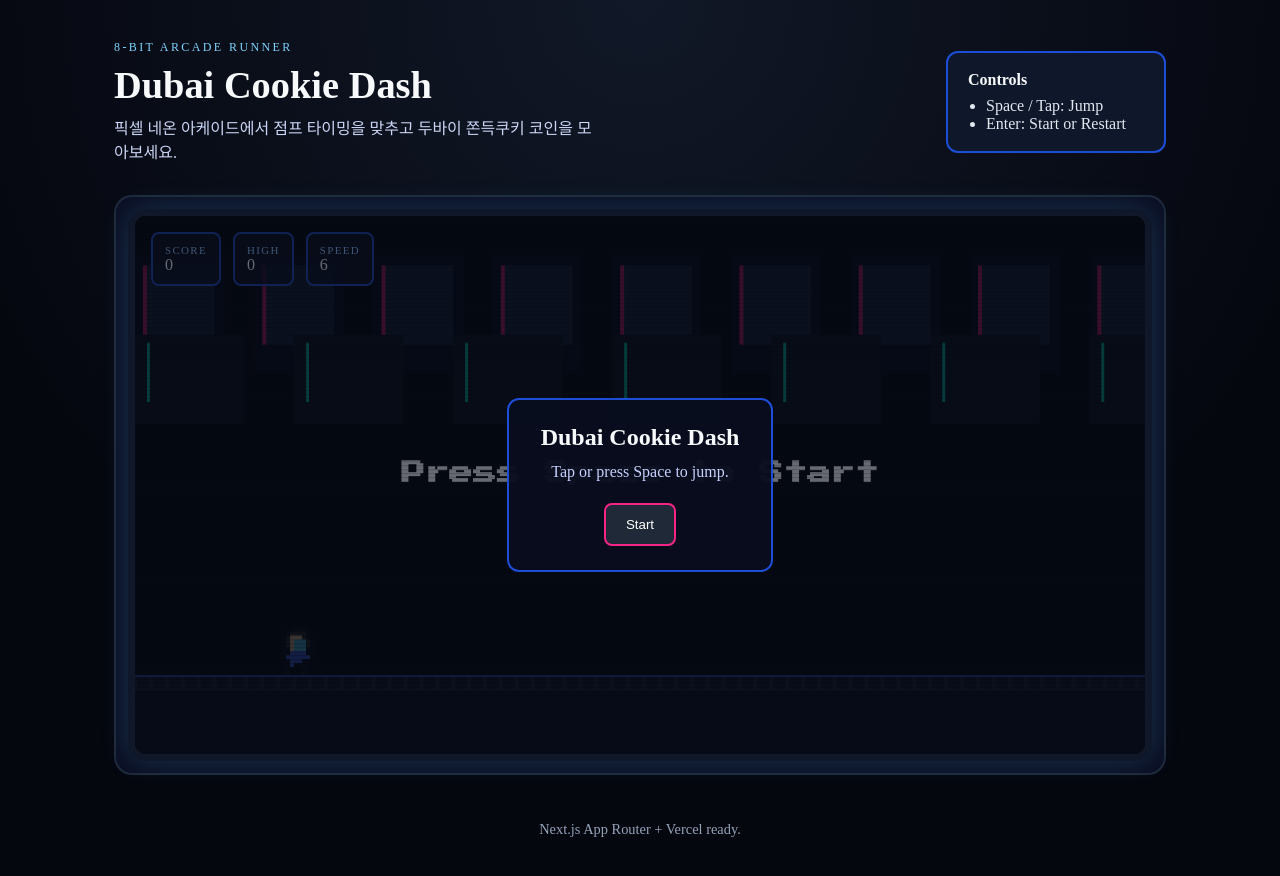
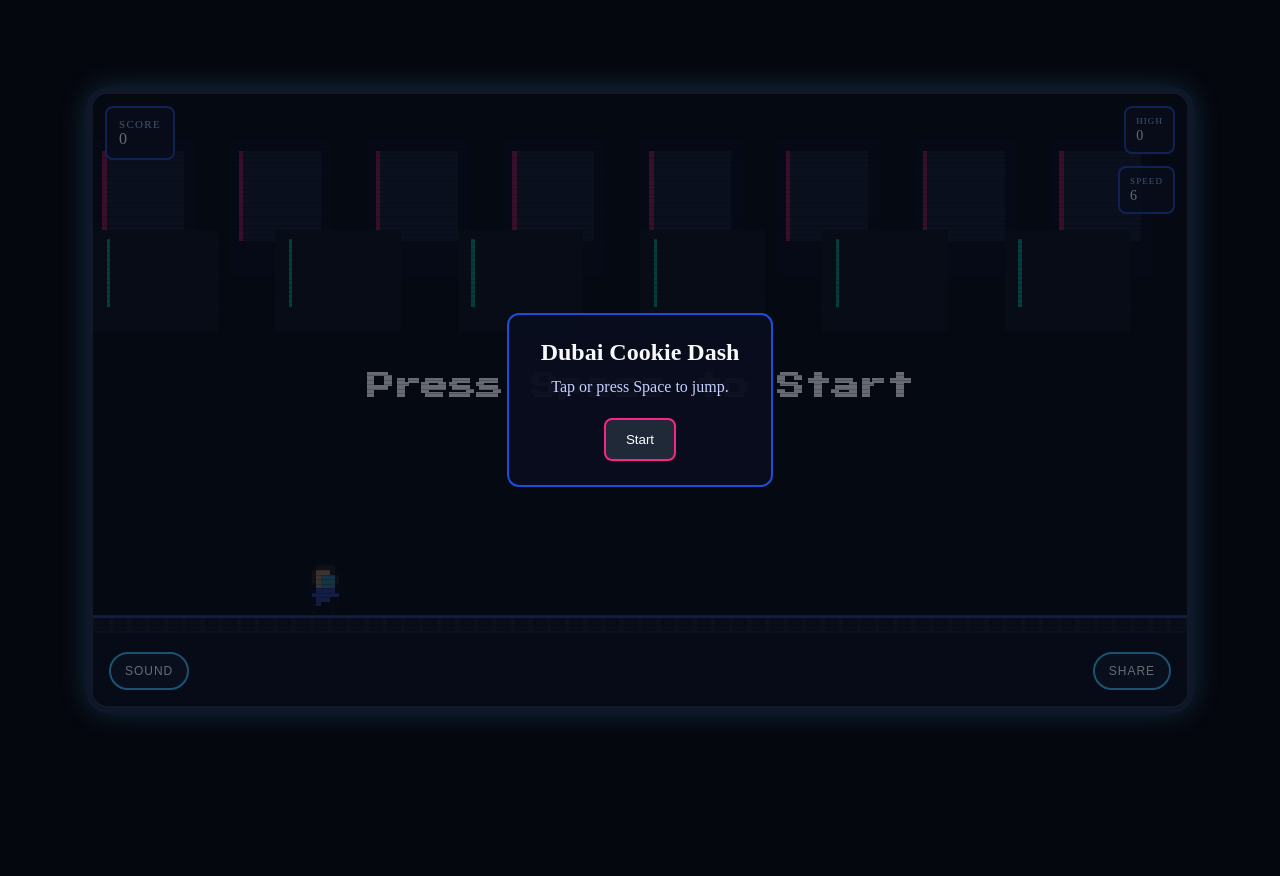
Before and after one commit to HariFatherKR/codex-game-1, a Next.js app: page / in a window 1280 px wide. Shown: the top 876 px of the page. After the commit the page ends 800 px from the top, so only its background shows below. Built offline with nearby package versions, Linux system fonts and the light colour scheme.

Commit message:
Implement dual-aspect ratio game layout

```diff
--- a/app/globals.css
+++ b/app/globals.css
@@ -9,104 +9,90 @@
   box-sizing: border-box;
 }
 
+html,
+body {
+  height: 100%;
+}
+
 body {
   margin: 0;
   background: radial-gradient(circle at top, #111827 0%, #05070f 65%);
-  min-height: 100vh;
+  min-height: 100svh;
+  overflow: hidden;
 }
 
-.page {
-  max-width: 1100px;
-  margin: 0 auto;
-  padding: 40px 24px 64px;
+.game-stage {
+  width: 100vw;
+  min-height: 100svh;
   display: flex;
-  flex-direction: column;
-  gap: 32px;
-}
-
-.hero {
-  display: flex;
-  flex-direction: column;
-  gap: 16px;
-}
-
-@media (min-width: 900px) {
-  .hero {
-    flex-direction: row;
-    align-items: center;
-    justify-content: space-between;
-  }
-}
-
-.eyebrow {
-  text-transform: uppercase;
-  letter-spacing: 0.2em;
-  font-size: 12px;
-  color: #7dd3fc;
-  margin: 0;
-}
-
-h1 {
-  margin: 8px 0;
-  font-size: clamp(2rem, 3vw, 3rem);
-}
-
-.subtitle {
-  margin: 0;
-  color: #cbd5f5;
-  max-width: 480px;
-}
-
-.hero-card {
-  background: #0f172a;
-  border: 2px solid #1d4ed8;
-  border-radius: 12px;
-  padding: 18px 20px;
-  min-width: 220px;
-}
-
-.hero-card p {
-  margin: 0 0 8px 0;
-  font-weight: 600;
-}
-
-.hero-card ul {
-  margin: 0;
-  padding-left: 18px;
-  color: #e2e8f0;
-}
-
-.game-section {
-  border-radius: 18px;
-  background: #0b0f24;
-  padding: 16px;
-  border: 2px solid #1e293b;
+  align-items: center;
+  justify-content: center;
+  background: #05070f;
+  overflow: hidden;
 }
 
 .game-shell {
   position: relative;
-  border-radius: 14px;
   overflow: hidden;
-  height: min(68vh, 560px);
-  min-height: 380px;
   outline: none;
+  width: 100vw;
+  height: 100svh;
+  border-radius: 0;
   border: 3px solid #111827;
   box-shadow: 0 0 0 4px #0f172a, 0 0 30px rgba(76, 201, 240, 0.25);
+  touch-action: manipulation;
+  user-select: none;
+}
+
+.game-shell[data-mode='desktop'] {
+  width: min(1100px, calc(100vw - 48px), calc((100svh - 48px) * 16 / 9));
+  aspect-ratio: 16 / 9;
+  height: auto;
+  border-radius: 18px;
 }
 
 .game-canvas {
   width: 100%;
   height: 100%;
   display: block;
+  image-rendering: pixelated;
 }
 
-.hud {
+.hud-layer {
   position: absolute;
-  top: 16px;
-  left: 16px;
+  inset: 0;
+  z-index: 2;
+  pointer-events: none;
+}
+
+.hud-row {
+  position: absolute;
   display: flex;
   gap: 12px;
-  z-index: 2;
+  align-items: center;
+  pointer-events: auto;
+}
+
+.hud-top-left {
+  top: calc(12px + env(safe-area-inset-top));
+  left: calc(12px + env(safe-area-inset-left));
+}
+
+.hud-top-right {
+  top: calc(12px + env(safe-area-inset-top));
+  right: calc(12px + env(safe-area-inset-right));
+  flex-direction: column;
+  align-items: flex-end;
+}
+
+.hud-bottom-left {
+  bottom: calc(16px + env(safe-area-inset-bottom));
+  left: calc(16px + env(safe-area-inset-left));
+}
+
+.hud-bottom-right {
+  bottom: calc(16px + env(safe-area-inset-bottom));
+  right: calc(16px + env(safe-area-inset-right));
 }
 
 .hud-block {
@@ -114,6 +100,18 @@ h1 {
   padding: 10px 12px;
   border-radius: 8px;
   border: 2px solid #1e40af;
+}
+
+.hud-block--mini {
+  padding: 8px 10px;
+}
+
+.hud-block--mini .hud-label {
+  font-size: 9px;
+}
+
+.hud-block--mini .hud-value {
+  font-size: 14px;
 }
 
 .hud-label {
@@ -127,6 +125,22 @@ h1 {
 .hud-value {
   font-size: 16px;
   font-weight: 400;
+}
+
+.hud-button {
+  background: rgba(15, 23, 42, 0.9);
+  border: 2px solid #38bdf8;
+  color: #f8fafc;
+  padding: 10px 14px;
+  border-radius: 999px;
+  font-size: 12px;
+  letter-spacing: 0.08em;
+  text-transform: uppercase;
+  cursor: pointer;
+}
+
+.hud-button:active {
+  transform: translateY(1px);
 }
 
 .overlay {
@@ -177,9 +191,3 @@ h1 {
   font-size: 12px;
   color: #94a3b8;
 }
-
-.footer {
-  text-align: center;
-  color: #94a3b8;
-  font-size: 0.9rem;
-}
--- a/app/page.tsx
+++ b/app/page.tsx
@@ -2,30 +2,8 @@ import GameCanvas from '@/components/GameCanvas';
 
 export default function HomePage() {
   return (
-    <main className="page">
-      <header className="hero">
-        <div>
-          <p className="eyebrow">8-bit Arcade Runner</p>
-          <h1>Dubai Cookie Dash</h1>
-          <p className="subtitle">
-            픽셀 네온 아케이드에서 점프 타이밍을 맞추고 두바이 쫀득쿠키 코인을
-            모아보세요.
-          </p>
-        </div>
-        <div className="hero-card">
-          <p>Controls</p>
-          <ul>
-            <li>Space / Tap: Jump</li>
-            <li>Enter: Start or Restart</li>
-          </ul>
-        </div>
-      </header>
-      <section className="game-section">
-        <GameCanvas />
-      </section>
-      <footer className="footer">
-        <p>Next.js App Router + Vercel ready.</p>
-      </footer>
+    <main className="game-stage">
+      <GameCanvas />
     </main>
   );
 }
--- a/components/GameCanvas.tsx
+++ b/components/GameCanvas.tsx
@@ -1,14 +1,7 @@
 'use client';
 
-import { useEffect, useRef, useState } from 'react';
-import {
-  COIN_MAX_GAP,
-  COIN_MIN_GAP,
-  GAME_HEIGHT,
-  GAME_WIDTH,
-  OBSTACLE_MAX_GAP,
-  OBSTACLE_MIN_GAP
-} from '@/lib/game/constants';
+import { useEffect, useMemo, useRef, useState } from 'react';
+import { createGameConfig } from '@/lib/game/constants';
 import {
   checkCoinCollision,
   checkRectCollision,
@@ -24,7 +17,7 @@ import {
   resetSpeed,
   updatePlayer
 } from '@/lib/game/engine';
-import type { Coin, GameStatus, Obstacle, Player } from '@/lib/game/types';
+import type { Coin, GameConfig, GameStatus, Obstacle, Player } from '@/lib/game/types';
 import { readHighScore, writeHighScore } from '@/lib/game/storage';
 
 const randomRange = (min: number, max: number): number => min + Math.random() * (max - min);
@@ -36,30 +29,34 @@ export default function GameCanvas() {
   const playerRef = useRef<Player | null>(null);
   const coinsRef = useRef<Coin[]>([]);
   const obstaclesRef = useRef<Obstacle[]>([]);
-  const speedRef = useRef<number>(resetSpeed());
+  const speedRef = useRef<number>(0);
   const scoreRef = useRef<number>(0);
   const statusRef = useRef<GameStatus>('READY');
-  const coinTimerRef = useRef<number>(randomRange(COIN_MIN_GAP, COIN_MAX_GAP));
-  const obstacleTimerRef = useRef<number>(randomRange(OBSTACLE_MIN_GAP, OBSTACLE_MAX_GAP));
+  const coinTimerRef = useRef<number>(0);
+  const obstacleTimerRef = useRef<number>(0);
   const hudTimerRef = useRef<number>(0);
   const lastObstacleTypeRef = useRef<Obstacle['type'] | null>(null);
   const backgroundOffsetRef = useRef<number>(0);
   const animationTimeRef = useRef<number>(0);
+  const configRef = useRef<GameConfig>(createGameConfig(false));
 
+  const [isMobile, setIsMobile] = useState(false);
   const [score, setScore] = useState(0);
   const [highScore, setHighScore] = useState(0);
-  const [speedDisplay, setSpeedDisplay] = useState<number>(Math.round(speedRef.current));
+  const [speedDisplay, setSpeedDisplay] = useState<number>(0);
   const [status, setStatus] = useState<GameStatus>('READY');
 
-  const resetGame = (canvas: HTMLCanvasElement) => {
-    const groundY = getGroundY(canvas.height);
-    playerRef.current = createPlayer(groundY);
+  const config = useMemo(() => createGameConfig(isMobile), [isMobile]);
+
+  const resetGame = (canvas: HTMLCanvasElement, nextConfig: GameConfig) => {
+    const groundY = getGroundY(canvas.height, nextConfig);
+    playerRef.current = createPlayer(groundY, nextConfig);
     coinsRef.current = [];
     obstaclesRef.current = [];
-    speedRef.current = resetSpeed();
+    speedRef.current = resetSpeed(nextConfig);
     scoreRef.current = 0;
-    coinTimerRef.current = randomRange(COIN_MIN_GAP, COIN_MAX_GAP);
-    obstacleTimerRef.current = randomRange(OBSTACLE_MIN_GAP, OBSTACLE_MAX_GAP);
+    coinTimerRef.current = randomRange(nextConfig.coin.minGap, nextConfig.coin.maxGap);
+    obstacleTimerRef.current = randomRange(nextConfig.obstacle.minGap, nextConfig.obstacle.maxGap);
     lastObstacleTypeRef.current = null;
     backgroundOffsetRef.current = 0;
     animationTimeRef.current = 0;
@@ -80,7 +77,7 @@ export default function GameCanvas() {
     if (!canvas) {
       return;
     }
-    resetGame(canvas);
+    resetGame(canvas, configRef.current);
     statusRef.current = 'RUNNING';
     setStatus('RUNNING');
   };
@@ -109,12 +106,34 @@ export default function GameCanvas() {
     if (!player) {
       return;
     }
-    jumpPlayer(player);
+    jumpPlayer(player, configRef.current);
   };
 
   useEffect(() => {
     setHighScore(readHighScore());
   }, []);
+
+  useEffect(() => {
+    const mediaQuery = window.matchMedia('(max-width: 767px)');
+    const updateMatch = () => {
+      setIsMobile(mediaQuery.matches);
+    };
+    updateMatch();
+    mediaQuery.addEventListener('change', updateMatch);
+    return () => {
+      mediaQuery.removeEventListener('change', updateMatch);
+    };
+  }, []);
+
+  useEffect(() => {
+    configRef.current = config;
+    const canvas = canvasRef.current;
+    if (canvas) {
+      canvas.width = config.baseWidth;
+      canvas.height = config.baseHeight;
+      resetGame(canvas, config);
+    }
+  }, [config]);
 
   useEffect(() => {
     const canvas = canvasRef.current;
@@ -127,17 +146,13 @@ export default function GameCanvas() {
     }
 
     const resizeCanvas = () => {
-      const parent = canvas.parentElement;
-      if (!parent) {
-        return;
-      }
-      const { width, height } = parent.getBoundingClientRect();
-      canvas.width = width;
-      canvas.height = height;
+      const activeConfig = configRef.current;
+      canvas.width = activeConfig.baseWidth;
+      canvas.height = activeConfig.baseHeight;
       if (!playerRef.current) {
-        resetGame(canvas);
+        resetGame(canvas, activeConfig);
       } else {
-        const groundY = getGroundY(canvas.height);
+        const groundY = getGroundY(canvas.height, activeConfig);
         playerRef.current.y = groundY - playerRef.current.height;
       }
     };
@@ -166,33 +181,35 @@ export default function GameCanvas() {
 
       if (statusRef.current === 'RUNNING' && playerRef.current) {
         const player = playerRef.current;
-        const groundY = getGroundY(canvas.height);
-        updatePlayer(player, delta, groundY);
+        const activeConfig = configRef.current;
+        const groundY = getGroundY(canvas.height, activeConfig);
+        updatePlayer(player, delta, groundY, activeConfig);
 
-        speedRef.current = increaseSpeed(speedRef.current, delta);
+        speedRef.current = increaseSpeed(speedRef.current, delta, activeConfig);
         animationTimeRef.current += delta;
         backgroundOffsetRef.current += speedRef.current * delta * 24;
         coinTimerRef.current -= delta;
         obstacleTimerRef.current -= delta;
 
         if (coinTimerRef.current <= 0) {
-          coinsRef.current.push(createCoin(canvas.width, groundY));
-          coinTimerRef.current = randomRange(COIN_MIN_GAP, COIN_MAX_GAP);
+          coinsRef.current.push(createCoin(canvas.width, groundY, activeConfig));
+          coinTimerRef.current = randomRange(activeConfig.coin.minGap, activeConfig.coin.maxGap);
         }
         if (obstacleTimerRef.current <= 0) {
           const lastObstacle = obstaclesRef.current[obstaclesRef.current.length - 1];
-          const minDistance = 180;
+          const minDistance = activeConfig.obstacle.minDistance;
           if (!lastObstacle || lastObstacle.x < canvas.width - minDistance) {
             const nextObstacle = createObstacle(
               canvas.width,
               groundY,
-              lastObstacleTypeRef.current
+              lastObstacleTypeRef.current,
+              activeConfig
             );
             obstaclesRef.current.push(nextObstacle);
             lastObstacleTypeRef.current = nextObstacle.type;
           }
-          const minGap = Math.max(0.9, OBSTACLE_MIN_GAP - speedRef.current * 0.02);
-          const maxGap = Math.max(1.4, OBSTACLE_MAX_GAP - speedRef.current * 0.02);
+          const minGap = Math.max(0.9, activeConfig.obstacle.minGap - speedRef.current * 0.02);
+          const maxGap = Math.max(1.4, activeConfig.obstacle.maxGap - speedRef.current * 0.02);
           obstacleTimerRef.current = randomRange(minGap, maxGap);
         }
 
@@ -205,7 +222,7 @@ export default function GameCanvas() {
         coinsRef.current.forEach((coin) => {
           if (!coin.collected && checkCoinCollision(player, coin)) {
             coin.collected = true;
-            scoreRef.current += getScoreForCoin();
+            scoreRef.current += getScoreForCoin(activeConfig);
             setScore(scoreRef.current);
           }
         });
@@ -226,7 +243,7 @@ export default function GameCanvas() {
 
       const render = () => {
         context.clearRect(0, 0, canvas.width, canvas.height);
-        const groundY = getGroundY(canvas.height);
+        const groundY = getGroundY(canvas.height, configRef.current);
 
         context.imageSmoothingEnabled = false;
         drawBackground(context, canvas.width, canvas.height, groundY, backgroundOffsetRef.current);
@@ -288,7 +305,8 @@ export default function GameCanvas() {
   return (
     <div
       className="game-shell"
-      role="button"
+      data-mode={isMobile ? 'mobile' : 'desktop'}
+      role="application"
       tabIndex={0}
       onPointerDown={handleJump}
       onKeyDown={(event) => {
@@ -298,28 +316,64 @@ export default function GameCanvas() {
         }
       }}
     >
-      <div className="hud">
+      <div className="hud-layer">
+        <div className="hud-row hud-top-left">
           <div className="hud-block">
             <span className="hud-label">Score</span>
             <span className="hud-value">{score}</span>
           </div>
-        <div className="hud-block">
+        </div>
+        <div className="hud-row hud-top-right">
+          <div className="hud-block hud-block--mini">
             <span className="hud-label">High</span>
             <span className="hud-value">{highScore}</span>
           </div>
-        <div className="hud-block">
+          <div className="hud-block hud-block--mini">
             <span className="hud-label">Speed</span>
             <span className="hud-value">{speedDisplay}</span>
           </div>
         </div>
-      <canvas ref={canvasRef} className="game-canvas" width={GAME_WIDTH} height={GAME_HEIGHT} />
+        <div className="hud-row hud-bottom-left">
+          <button
+            type="button"
+            className="hud-button"
+            onPointerDown={(event) => event.stopPropagation()}
+            onClick={(event) => event.stopPropagation()}
+          >
+            Sound
+          </button>
+        </div>
+        <div className="hud-row hud-bottom-right">
+          <button
+            type="button"
+            className="hud-button"
+            onPointerDown={(event) => event.stopPropagation()}
+            onClick={(event) => event.stopPropagation()}
+          >
+            Share
+          </button>
+        </div>
+      </div>
+      <canvas
+        ref={canvasRef}
+        className="game-canvas"
+        width={config.baseWidth}
+        height={config.baseHeight}
+      />
       {status === 'GAME_OVER' ? (
         <div className="overlay">
           <div className="overlay-panel">
             <h2>Game Over</h2>
             <p>Score: {score}</p>
             <p>High Score: {highScore}</p>
-            <button type="button" onClick={restartGame}>
+            <button
+              type="button"
+              onPointerDown={(event) => event.stopPropagation()}
+              onClick={(event) => {
+                event.stopPropagation();
+                restartGame();
+              }}
+            >
               Restart
             </button>
             <span className="hint">Press Enter or tap to restart</span>
@@ -331,7 +385,14 @@ export default function GameCanvas() {
           <div className="overlay-panel">
             <h2>Dubai Cookie Dash</h2>
             <p>Tap or press Space to jump.</p>
-            <button type="button" onClick={startGame}>
+            <button
+              type="button"
+              onPointerDown={(event) => event.stopPropagation()}
+              onClick={(event) => {
+                event.stopPropagation();
+                startGame();
+              }}
+            >
               Start
             </button>
           </div>
--- a/lib/game/constants.ts
+++ b/lib/game/constants.ts
@@ -1,37 +1,87 @@
-export const GAME_WIDTH = 960;
-export const GAME_HEIGHT = 540;
-export const GROUND_HEIGHT = 80;
+import type { GameConfig } from './types';
 
-export const PLAYER_WIDTH = 48;
-export const PLAYER_HEIGHT = 48;
-export const PLAYER_X = 140;
-
-export const GRAVITY = 2200;
-export const JUMP_FORCE = 760;
-
-export const BASE_SPEED = 6;
-export const MAX_SPEED = 20;
-export const SPEED_RAMP = 0.35;
-
-export const COIN_SIZE = 24;
-export const COIN_SCORE = 10;
-
-export const OBSTACLE_MIN_GAP = 1.2;
-export const OBSTACLE_MAX_GAP = 2.4;
-export const COIN_MIN_GAP = 1.0;
-export const COIN_MAX_GAP = 2.0;
-
-export const BIKE_OBSTACLE = {
-  width: 32,
-  height: 24
+const DESKTOP_BASE = {
+  baseWidth: 960,
+  baseHeight: 540
 };
 
-export const CAR_OBSTACLE = {
-  width: 48,
-  height: 24
+const MOBILE_BASE = {
+  baseWidth: 360,
+  baseHeight: 640
 };
 
-export const SCOOTER_OBSTACLE = {
-  width: 28,
-  height: 20
+const BASE_CONFIG: GameConfig = {
+  ...DESKTOP_BASE,
+  groundHeight: 80,
+  player: {
+    width: 48,
+    height: 48,
+    x: 180
+  },
+  physics: {
+    gravity: 2200,
+    jumpForce: 760
+  },
+  speed: {
+    base: 6,
+    max: 20,
+    ramp: 0.35
+  },
+  coin: {
+    size: 24,
+    score: 10,
+    liftOptions: [60, 110],
+    minGap: 1.0,
+    maxGap: 2.0
+  },
+  obstacle: {
+    minGap: 1.2,
+    maxGap: 2.4,
+    minDistance: 180,
+    sizes: {
+      BIKE: {
+        width: 32,
+        height: 24
+      },
+      CAR: {
+        width: 48,
+        height: 24
+      },
+      SCOOTER: {
+        width: 28,
+        height: 20
+      }
+    }
+  }
 };
+
+export const createGameConfig = (isMobile: boolean): GameConfig => {
+  if (!isMobile) {
+    return BASE_CONFIG;
+  }
+
+  return {
+    ...BASE_CONFIG,
+    ...MOBILE_BASE,
+    player: {
+      ...BASE_CONFIG.player,
+      x: 110
+    },
+    physics: {
+      ...BASE_CONFIG.physics,
+      jumpForce: 840
+    },
+    coin: {
+      ...BASE_CONFIG.coin,
+      liftOptions: [70, 140, 210],
+      minGap: 1.1,
+      maxGap: 2.2
+    },
+    obstacle: {
+      ...BASE_CONFIG.obstacle,
+      minGap: 1.3,
+      maxGap: 2.6,
+      minDistance: 220
+    }
+  };
+};
--- a/lib/game/engine.ts
+++ b/lib/game/engine.ts
@@ -1,44 +1,34 @@
-import {
-  BASE_SPEED,
-  COIN_SIZE,
-  COIN_SCORE,
-  BIKE_OBSTACLE,
-  CAR_OBSTACLE,
-  GROUND_HEIGHT,
-  GRAVITY,
-  JUMP_FORCE,
-  MAX_SPEED,
-  PLAYER_HEIGHT,
-  PLAYER_WIDTH,
-  SCOOTER_OBSTACLE,
-  PLAYER_X,
-  SPEED_RAMP
-} from './constants';
-import type { Coin, GameSnapshot, Obstacle, Player } from './types';
+import type { Coin, GameConfig, GameSnapshot, Obstacle, Player } from './types';
 
 let objectId = 0;
 
-export const createPlayer = (groundY: number): Player => ({
-  x: PLAYER_X,
-  y: groundY - PLAYER_HEIGHT,
-  width: PLAYER_WIDTH,
-  height: PLAYER_HEIGHT,
+export const createPlayer = (groundY: number, config: GameConfig): Player => ({
+  x: config.player.x,
+  y: groundY - config.player.height,
+  width: config.player.width,
+  height: config.player.height,
   velocityY: 0,
   isGrounded: true
 });
 
-export const getGroundY = (height: number): number => height - GROUND_HEIGHT;
+export const getGroundY = (height: number, config: GameConfig): number =>
+  height - config.groundHeight;
 
-export const jumpPlayer = (player: Player): void => {
+export const jumpPlayer = (player: Player, config: GameConfig): void => {
   if (!player.isGrounded) {
     return;
   }
-  player.velocityY = -JUMP_FORCE;
+  player.velocityY = -config.physics.jumpForce;
   player.isGrounded = false;
 };
 
-export const updatePlayer = (player: Player, deltaSeconds: number, groundY: number): void => {
-  player.velocityY += GRAVITY * deltaSeconds;
+export const updatePlayer = (
+  player: Player,
+  deltaSeconds: number,
+  groundY: number,
+  config: GameConfig
+): void => {
+  player.velocityY += config.physics.gravity * deltaSeconds;
   player.y += player.velocityY * deltaSeconds;
 
   if (player.y + player.height >= groundY) {
@@ -48,18 +38,19 @@ export const updatePlayer = (player: Player, deltaSeconds: number, groundY: numb
   }
 };
 
-export const increaseSpeed = (speed: number, deltaSeconds: number): number => {
-  const next = speed + SPEED_RAMP * deltaSeconds;
-  return Math.min(next, MAX_SPEED);
+export const increaseSpeed = (speed: number, deltaSeconds: number, config: GameConfig): number => {
+  const next = speed + config.speed.ramp * deltaSeconds;
+  return Math.min(next, config.speed.max);
 };
 
-export const createCoin = (canvasWidth: number, groundY: number): Coin => {
-  const lift = Math.random() > 0.5 ? 110 : 60;
+export const createCoin = (canvasWidth: number, groundY: number, config: GameConfig): Coin => {
+  const options = config.coin.liftOptions;
+  const lift = options[Math.floor(Math.random() * options.length)] ?? options[0] ?? 80;
   return {
     id: objectId++,
     x: canvasWidth + 40,
     y: groundY - lift,
-    size: COIN_SIZE,
+    size: config.coin.size,
     shimmerOffset: Math.random() * 2 * Math.PI,
     collected: false
   };
@@ -68,7 +59,8 @@ export const createCoin = (canvasWidth: number, groundY: number): Coin => {
 export const createObstacle = (
   canvasWidth: number,
   groundY: number,
-  lastType: Obstacle['type'] | null
+  lastType: Obstacle['type'] | null,
+  config: GameConfig
 ): Obstacle => {
   const options: Array<{ type: Obstacle['type']; weight: number }> = [
     { type: 'BIKE', weight: 0.38 },
@@ -91,12 +83,7 @@ export const createObstacle = (
     }
   }
 
-  const obstacleLookup = {
-    BIKE: BIKE_OBSTACLE,
-    CAR: CAR_OBSTACLE,
-    SCOOTER: SCOOTER_OBSTACLE
-  } as const;
-  const obstacle = obstacleLookup[selection];
+  const obstacle = config.obstacle.sizes[selection];
 
   return {
     id: objectId++,
@@ -146,6 +133,6 @@ export const getSnapshot = (score: number, speed: number, status: GameSnapshot['
   status
 });
 
-export const getScoreForCoin = (): number => COIN_SCORE;
+export const getScoreForCoin = (config: GameConfig): number => config.coin.score;
 
-export const resetSpeed = (): number => BASE_SPEED;
+export const resetSpeed = (config: GameConfig): number => config.speed.base;
```
Also changed, not shown: lib/game/types.ts (+37 -0 lines). Lines whose indentation alone changed are shown as unchanged.
